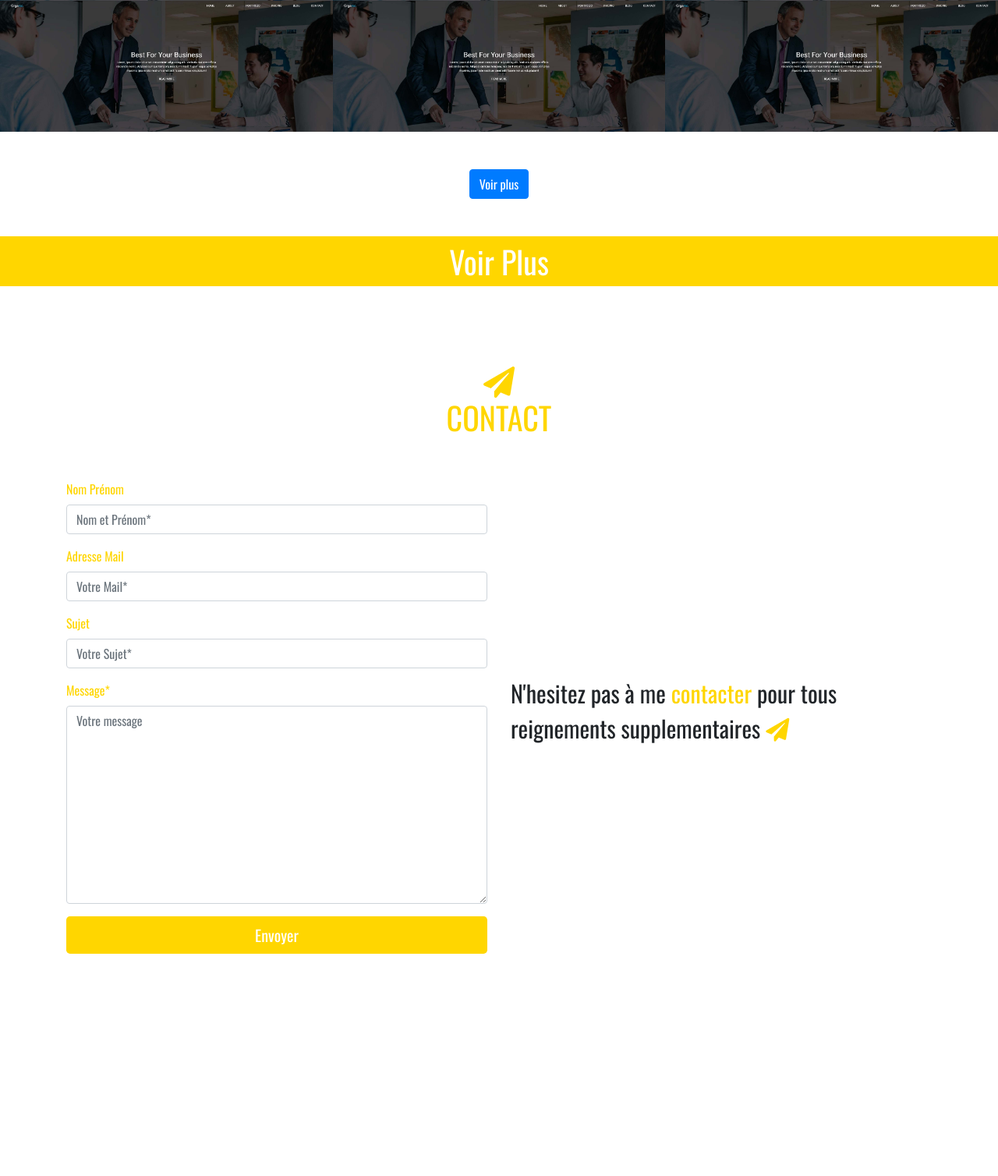
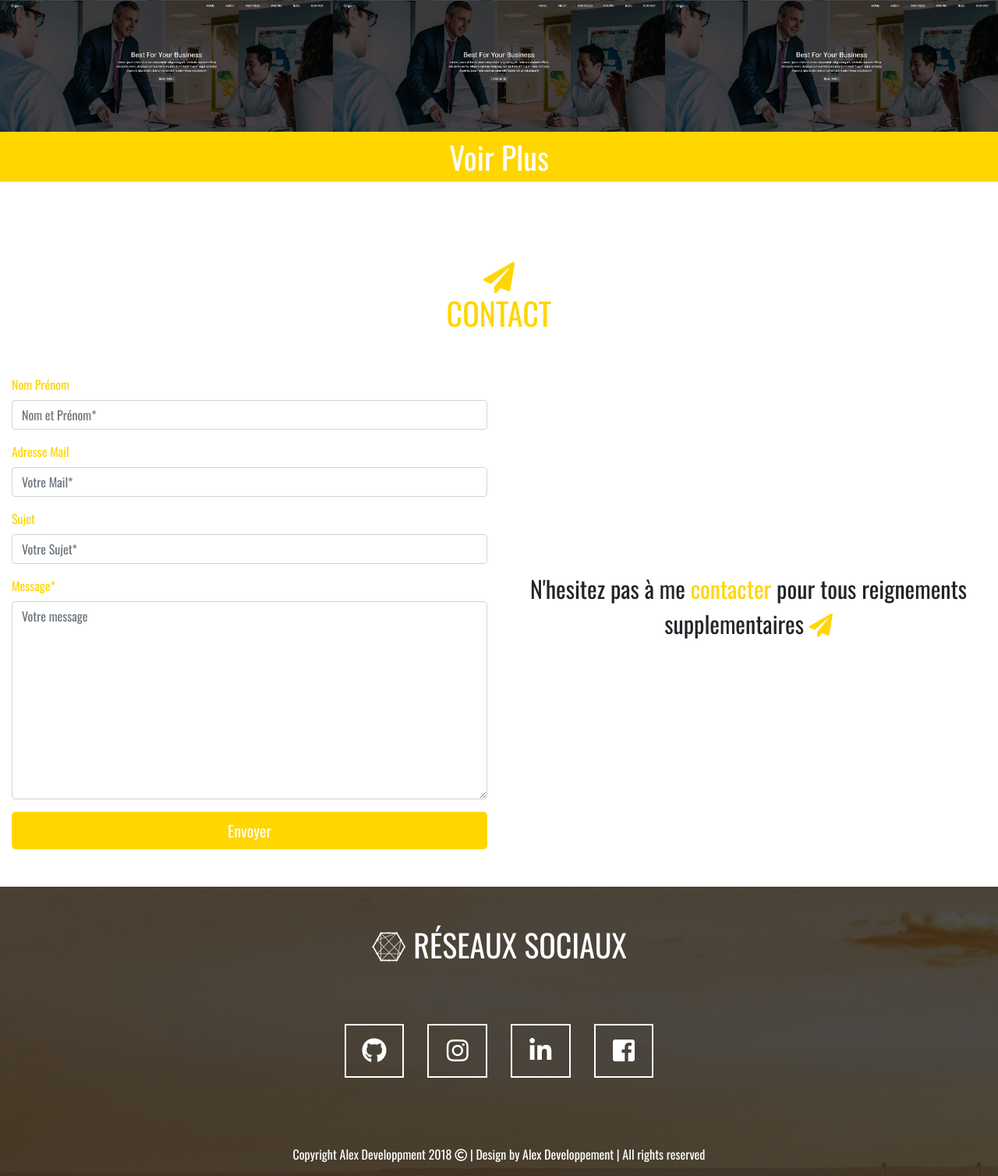
Before and after one commit to alexreu/Portfolio, a PHP site: page / in a window 1280 px wide. Shown: the part 3122-4630 px from the top of the page at 78% size. Before the commit the page ends 4345 px from the top, so only its background shows below. Run offline with PHP 8.4, Linux system fonts and the light colour scheme; some libraries are stand-ins or nearby versions.

```diff
--- a/index.html
+++ b/index.html
@@ -175,34 +175,34 @@
                     </div>
                     <article class="row text-center p-0">
                         <div class="img_formation col-sm-2 offset-sm-1  col-md-2 offset-md-1">
-                            <img src="img/simplon.png" alt="simplon" class="img-fluid">
+                            <a href="https://simplonreunion.co/" target="_blank"><img src="img/simplon.png" alt="simplon" class="img-fluid"></a>
                             <p class="text-white">
                                 <span class="text-uppercase">simplon reunion</span> <br> 2018 / <span class="yellow">POEC</span> Developpeur Web
                             </p>
                         </div>
                         <div class="img_formation col-sm-2 col-md-2">
-                            <img src="img/cci.png" alt="simplon" class="img-fluid">
+                            <a href="https://www.reunion.cci.fr/" target="_blank"><img src="img/cci.png" alt="simplon" class="img-fluid"></a>
                             <p class="text-white">
                                 <span class="text-uppercase">CCI - Reunion</span> <br>
                                 2015 - 2017 / <span class="yellow">CERT</span> - Chargé d'Exploitation en Reseaux et Telecoms
                             </p>
                         </div>
                         <div class="img_formation col-sm-2 col-md-2">
-                            <img src="img/fac.png" alt="simplon" class="img-fluid">
+                            <a href="http://www.univ-reunion.fr/" target="_blank"><img src="img/fac.png" alt="simplon" class="img-fluid"></a>
                             <p class="text-white">
                                 <span class="text-uppercase">université de la reunion</span> <br>
                                 2014 - 2015 / <span class="yellow">L1 MIP</span> Mathématiques Informatique et Physique
                             </p>
                         </div>
                         <div class="img_formation col-sm-2 col-md-2">
-                            <img src="img/lyc.png" alt="simplon" class="img-fluid">
+                            <a href="http://lycee-belair.ac-reunion.fr/" target="_blank"><img src="img/lyc.png" alt="simplon" class="img-fluid"></a>
                             <p class="text-white">
                                 <span class="text-uppercase">Lycée Bel Air - St Suzanne</span> <br>
                                 2013 - 2014 / <span class="yellow">BAC STI2D - ITEC</span> Innovation Technologique & Eco-Conception
                             </p>
                         </div>
                         <div class="img_formation col-sm-2 col-md-2 text-center">
-                            <img src="img/clg.png" alt="simplon" class="img-fluid">
+                            <a href="http://college-quartierfrancais.ac-reunion.fr/" target="_blank"><img src="img/clg.png" alt="simplon" class="img-fluid"></a>
                             <p class="text-white">
                                 <span class="text-uppercase">College Lucet Langenier - St Suzanne</span> <br>
                                 2019 - 2010 / <span class="yellow">Brevet des collèges</span>
@@ -421,24 +421,6 @@
                         </div>
                         <!-- fin modal portfolio 6 -->
                     </div>
-                    <div class="collapse" id="portfolio_collapse">
-                        <div class="container-fluid">
-                            <div class="row">
-                                <div class="col-md-4 pr-0 pl-0">
-                                    <img src="img/portfolio_1.jpg" alt="collapse_portfolio" class="img-fluid">
-                                </div>
-                                <div class="col-md-4 pr-0 pl-0">
-                                    <img src="img/portfolio_1.jpg" alt="collapse_portfolio" class="img-fluid">
-                                </div>
-                                <div class="col-md-4 pl-0 pr-0">
-                                    <img src="img/portfolio_1.jpg" alt="collapse_portfolio" class="img-fluid">
-                                </div>
-                            </div>
-                        </div>
-                    </div>
-                    <div class="container text-center position-relative">
-                        <button type="button" class="btn btn-primary mt-5 mb-5" data-toggle="collapse" data-target="#portfolio_collapse" aria-expanded="false" aria-controls="collapseExample" >Voir plus</button>
-                    </div>
                 </article>
                 <!-- collapse portfolio -->
                 <div class="collapse pl-0 pr-0" id="collapse_portfolio">
@@ -453,7 +435,7 @@
                             </div>
                             <!-- debut modal portfolio 7 -->
                             <div class="modal fade" id="modal_portfolio7" tabindex="-1" role="dialog" aria-labelledby="modal_portfolio7_title" aria-hidden="true">
-                                <div class="modal-dialog modal-dialog-centered" role="document">
+                                <div class="modal-dialog modal-dialog-centered modal-lg" role="document">
                                     <div class="modal-content">
                                         <div class="modal-header">
                                         <h5 class="modal-title" id="modal_portfolio7_title">Organic. Web</h5>
@@ -485,7 +467,7 @@
                             </div>
                             <!-- debut modal portfolio 8 -->
                             <div class="modal fade" id="modal_portfolio8" tabindex="-1" role="dialog" aria-labelledby="modal_portfolio8_title" aria-hidden="true">
-                                <div class="modal-dialog modal-dialog-centered" role="document">
+                                <div class="modal-dialog modal-dialog-centered modal-lg" role="document">
                                     <div class="modal-content">
                                         <div class="modal-header">
                                         <h5 class="modal-title" id="modal_portfolio8_title">Organic. Web</h5>
@@ -517,7 +499,7 @@
                             </div>
                             <!-- debut modal portfolio 9 -->
                             <div class="modal fade" id="modal_portfolio9" tabindex="-1" role="dialog" aria-labelledby="modal_portfolio9_title" aria-hidden="true">
-                                <div class="modal-dialog modal-dialog-centered" role="document">
+                                <div class="modal-dialog modal-dialog-centered modal-lg" role="document">
                                     <div class="modal-content">
                                         <div class="modal-header">
                                         <h5 class="modal-title" id="modal_portfolio9_title">Organic. Web</h5>
@@ -558,7 +540,7 @@
                     <h1 class="yellow text-uppercase"><i class="fas fa-paper-plane"></i> Contact</h1>
                 </div>
             </div>
-            <div class="container">
+            <div class="container-fluid">
                 <div class="row">
                     <div class="col-md-6">
                         <form action="#" method="post">
@@ -581,7 +563,7 @@
                             <button type="submit" class="btn btn-lg btn-block bg-yellow text-white">Envoyer</button>
                         </form>
                     </div>
-                    <div class="col-md-6 d-flex align-items-center contact_content">
+                    <div class="col-md-6 d-flex align-items-center text-center contact_content ">
                         <p>
                             N'hesitez pas à me <a href="mailto:contact@alexandreadolphe.com" class="yellow">contacter</a> pour tous reignements supplementaires <i class="fas fa-paper-plane yellow"></i>
                         </p>
@@ -589,7 +571,62 @@
                 </div>
             </div>
         </section>
+        <!-- fin contact -->
     </main>
+    <!-- fin main  -->
+
+    <!-- debut footer -->
+    <section id="footer">
+        <div class="container-fluid overlay_footer">
+            <div class="col-md-4 offset-md-4 text-center footer_title">
+                <h1 class="text-white text-uppercase"><i class="fab fa-connectdevelop"></i> Réseaux Sociaux</h1>
+            </div>
+            <div class="row footer_content">
+                <div class="col-md-6 offset-md-3 text-center">
+                    <div class="row  justify-content-center align-items-center">
+                        <div class="col-md-2 pb-3">
+                            <a href="https://github.com/alexreu" target="_blank">
+                                <div class="icon_footer p-3">
+                                    <i class="fab fa-github text-white fa-2x"></i>
+                                </div>
+                            </a>
+                        </div>
+                        <div class="col-md-2 pb-3">
+                            <a href="https://www.instagram.com/alex_from_reunion/" target="_blank">
+                                <div class="icon_footer p-3">
+                                    <i class="fab fa-instagram text-white fa-2x"></i>
+                                </div>
+                            </a>
+                        </div>
+                        <div class="col-md-2 pb-3">
+                            <a href="https://www.linkedin.com/in/alexandre-adolphe-817059146/" target="_blank">
+                                <div class="icon_footer p-3">
+                                    <i class="fab fa-linkedin-in text-white fa-2x"></i>
+                                </div>
+                            </a>
+                        </div>
+                        <div class="col-md-2 pb-3">
+                            <a href="https://www.facebook.com/aadolphe2 " target="_blank">
+                                <div class="icon_footer p-3">
+                                    <i class="fab fa-facebook-square text-white fa-2x"></i>
+                                </div>
+                            </a>
+                        </div>
+                    </div>
+                </div>
+            </div>
+            <div class="row footer_copyright">
+                <div class="col-md-6 offset-md-3 text-center copyright">
+                    <p class="text-white">
+                        Copyright Alex Developpment 2018 <i class="far fa-copyright"></i> |
+                        Design by Alex Developpement |
+                        All rights reserved
+                    </p>
+                </div>
+            </div>
+        </div>
+    </section>
+    <!-- fin footer -->
 
     <!-- Optional JavaScript -->
     <!-- jQuery first, then Popper.js, then Bootstrap JS -->
--- a/style/style.css
+++ b/style/style.css
@@ -352,7 +352,7 @@ nav {
         height: 60%;
         width: 0%;
         border-top-color: transparent;
-        border-left-color: transparent;
+        border-right-color: transparent;
         border-bottom-color: #FFD600;
         border-left-color: #FFD600;
     }
@@ -360,7 +360,7 @@ nav {
         height: 60%;
         width: 100%;
         border-top-color: transparent;
-        border-left-color: transparent;
+        border-right-color: transparent;
         border-bottom-color:  #FFD600;
         border-left-color: #FFD600;
     }
@@ -426,3 +426,107 @@ nav {
 .contact_content p a {
     text-decoration: none !important;
 }
+/* fin contact */
+
+/* debut footer */
+#footer {
+    background: url(../img/header.jpg) fixed no-repeat;
+}
+.overlay_footer {
+    background-color: rgba(0, 0, 0, 0.7);
+}
+.overlay_footer .footer_content {
+    padding-top: 70px;
+    padding-bottom: 70px;
+}
+.icon_footer{
+    border: 2px solid #fff;
+    transition: 0.3s linear;
+}
+.icon_footer:hover{
+    border: 2px solid #FFD600;
+    transform: scale(1.2);
+    background-color: #FFD600;
+}
+.footer_title {
+    padding-top: 50px;
+}
+.footer_title h1::before {
+    content: '';
+    position: absolute;
+    border: 5px solid transparent;
+    background: transparent;
+    height: 100%;
+    width: 100%;
+    top: 27px;
+    left: 0;
+}
+.footer_title h1:hover::before{
+    animation: border_7 0.8s forwards;
+}
+@keyframes border_7 {
+    0%{
+        height: 0%;
+        width: 0%;
+        border-top-color: transparent;
+        border-right-color: transparent;
+        border-bottom-color: transparent;
+        border-left-color: transparent;
+    }
+    50%{
+        height: 0%;
+        width: 100%;
+        border-top-color: #fff;
+        border-right-color: #fff;
+        border-bottom-color: transparent;
+        border-left-color: transparent;
+    }
+    100%{
+        height: 100%;
+        width: 100%;
+        border-top-color: #fff;
+        border-right-color: #fff;
+        border-bottom-color:  transparent;
+        border-left-color: transparent;
+    }
+}
+.footer_title h1::after {
+    content: '';
+    position: absolute;
+    border: 5px solid transparent;
+    background: transparent;
+    height: 100%;
+    width: 100%;
+    top: 27px;
+    left: 0;
+}
+.footer_title h1:hover::after{
+    animation: border_8 0.8s forwards;
+}
+@keyframes border_8 {
+    0%{
+        height: 0%;
+        width: 0%;
+        border-top-color: transparent;
+        border-right-color: transparent;
+        border-bottom-color: transparent;
+        border-left-color: transparent;
+    }
+    50%{
+        height: 100%;
+        width: 0%;
+        border-top-color: transparent;
+        border-right-color: transparent;
+        border-bottom-color: #fff;
+        border-left-color: #fff;
+    }
+    100%{
+        height: 100%;
+        width: 100%;
+        border-top-color: transparent;
+        border-right-color: transparent;
+        border-bottom-color:  #fff;
+        border-left-color: #fff;
+    }
+}
+/* fin footer */
```
